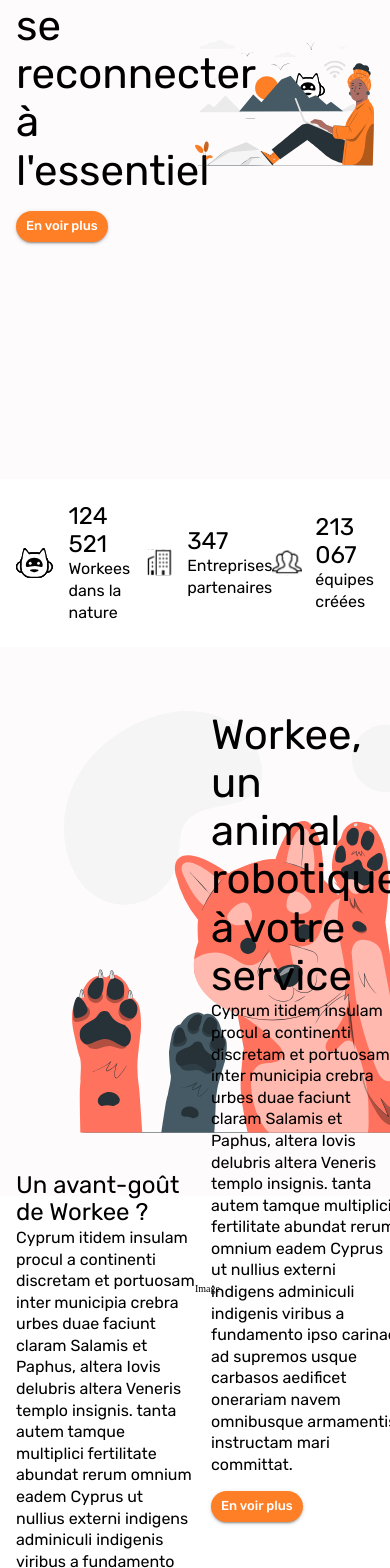
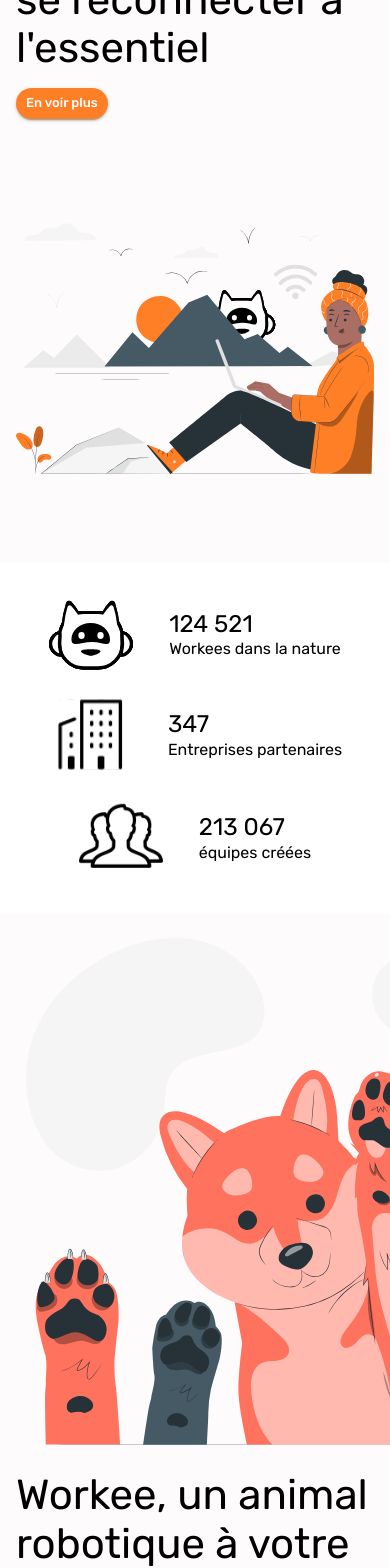
Before and after one commit to Valounte/workee_frontend, a React app: page / in a window 390 px wide. Shown: the part 180-1748 px from the top of the page. Built offline with nearby package versions, Linux system fonts and the light colour scheme.

Commit message:
style: responsive for homepage done

```diff
--- a/src/features/homepage/features/About.tsx
+++ b/src/features/homepage/features/About.tsx
@@ -6,16 +6,19 @@ import { ReactComponent as WorkeeFriendImage } from '@ui-kit/images/home-animal-
 export const About = () => (
   <Box bgcolor="#FDFBFB">
     <Container maxWidth="md">
-      <Box
-        height="65vh"
-        display="flex"
-        justifyContent="space-between"
+      <Stack
+        direction={{ xs: 'column', sm: 'row' }}
         alignItems="center"
-        mt={3}>
-        <Box width="50vw" height="50vh">
+        py={3}
+        spacing={3}>
+        <Box width={{ xs: '100%', sm: '50%' }} height={{ xs: '100%', sm: '50vh' }}>
           <WorkeeFriendImage height="100%" />
         </Box>
-        <Stack direction="column" width="50vw" height="50vh" alignItems="flex-start">
+        <Stack
+          direction="column"
+          alignItems="flex-start"
+          width={{ xs: '100%', sm: '50%' }}
+          mt={{ xs: 3 }}>
           <Typography variant="h2">
             Workee, un animal robotique à votre service
           </Typography>
@@ -32,7 +35,7 @@ export const About = () => (
             En voir plus
           </Button>
         </Stack>
-      </Box>
+      </Stack>
     </Container>
   </Box>
 );
--- a/src/features/homepage/features/BrandStatistics.tsx
+++ b/src/features/homepage/features/BrandStatistics.tsx
@@ -7,7 +7,11 @@ import { ReactComponent as WorkeeImage } from '@ui-kit/images/workee-icon.svg';
 
 export const BrandStatistics = () => (
   <Container maxWidth="md">
-    <Box display="flex" justifyContent="space-between" my={3}>
+    <Stack
+      direction={{ xs: 'column', sm: 'row' }}
+      my={3}
+      justifyContent="space-between"
+      alignItems="center">
       <Stack direction="row" alignItems="center">
         <Box>
           <WorkeeImage width="70%" display="block" />
@@ -35,6 +39,6 @@ export const BrandStatistics = () => (
           <Typography>équipes créées</Typography>
         </Stack>
       </Stack>
-    </Box>
+    </Stack>
   </Container>
 );
--- a/src/features/homepage/features/HeroHeader.tsx
+++ b/src/features/homepage/features/HeroHeader.tsx
@@ -4,19 +4,24 @@ import { Box, Container, Stack, Typography, Button } from '@ui-kit';
 import { ReactComponent as HeroImage } from '@ui-kit/images/home-main-illustration.svg';
 
 export const HeroHeader = () => (
-  <Box bgcolor="#FDFBFB" height="70vh">
+  <Box bgcolor="#FDFBFB">
     <Container maxWidth="md">
-      <Box display="flex" justifyContent="space-between" alignItems="center">
-        <Stack direction="column" width="50%" alignItems="flex-start">
+      <Stack direction={{ xs: 'column', sm: 'row' }} alignItems="center">
+        <Stack
+          direction="column"
+          alignItems="flex-start"
+          width={{ xs: '100%', sm: '50%' }}
+          mt={{ xs: 4, sm: 0 }}>
           <Typography variant="h1">Workee</Typography>
-          <Typography variant="h2">se reconnecter</Typography>
-          <Typography variant="h2">à l&apos;essentiel</Typography>
+          <Typography variant="h2">se reconnecter à l&apos;essentiel</Typography>
           <Button variant="contained" color="secondary" size="small">
             En voir plus
           </Button>
         </Stack>
-        <HeroImage width="50%" />
-      </Box>
+        <Stack width={{ xs: '100%', sm: '50%' }}>
+          <HeroImage width="100%" />
+        </Stack>
+      </Stack>
     </Container>
   </Box>
 );
--- a/src/features/homepage/features/Product.tsx
+++ b/src/features/homepage/features/Product.tsx
@@ -4,13 +4,16 @@ import { Container, Box, Stack, Typography, Button } from '@ui-kit';
 
 export const Product = () => (
   <Container maxWidth="md">
-    <Box
-      height="65vh"
-      display="flex"
-      justifyContent="space-between"
+    <Stack
+      direction={{ xs: 'column-reverse', sm: 'row' }}
       alignItems="center"
-      mt={3}>
-      <Stack direction="column" width="50vw" alignItems="flex-start">
+      py={3}
+      spacing={3}>
+      <Stack
+        direction="column"
+        alignItems="flex-start"
+        width={{ xs: '100%', sm: '50%' }}
+        mt={{ xs: 3 }}>
         <Typography variant="h3">Un avant-goût de Workee ?</Typography>
         <Typography>
           Cyprum itidem insulam procul a continenti discretam et portuosam inter
@@ -25,9 +28,7 @@ export const Product = () => (
           Pré-commandez le vôtre !
         </Button>
       </Stack>
-      <Box width="50vw" height="50vh">
-        Image
-      </Box>
-    </Box>
+      <Box width={{ xs: '100%', sm: '50%' }}>Image</Box>
+    </Stack>
   </Container>
 );
--- a/src/ui-kit/components/Typography/Typography.tsx
+++ b/src/ui-kit/components/Typography/Typography.tsx
@@ -2,7 +2,9 @@ import React, { memo } from 'react';
 
 import { styled, Typography as MuiTypography, TypographyProps } from '@mui/material';
 
-const StyledTypography = styled(MuiTypography)``;
+const StyledTypography = styled(MuiTypography)`
+  white-space: pre-line;
+`;
 
 export const Typography = memo((props: TypographyProps) => {
   const { children, ...otherProps } = props;
```
